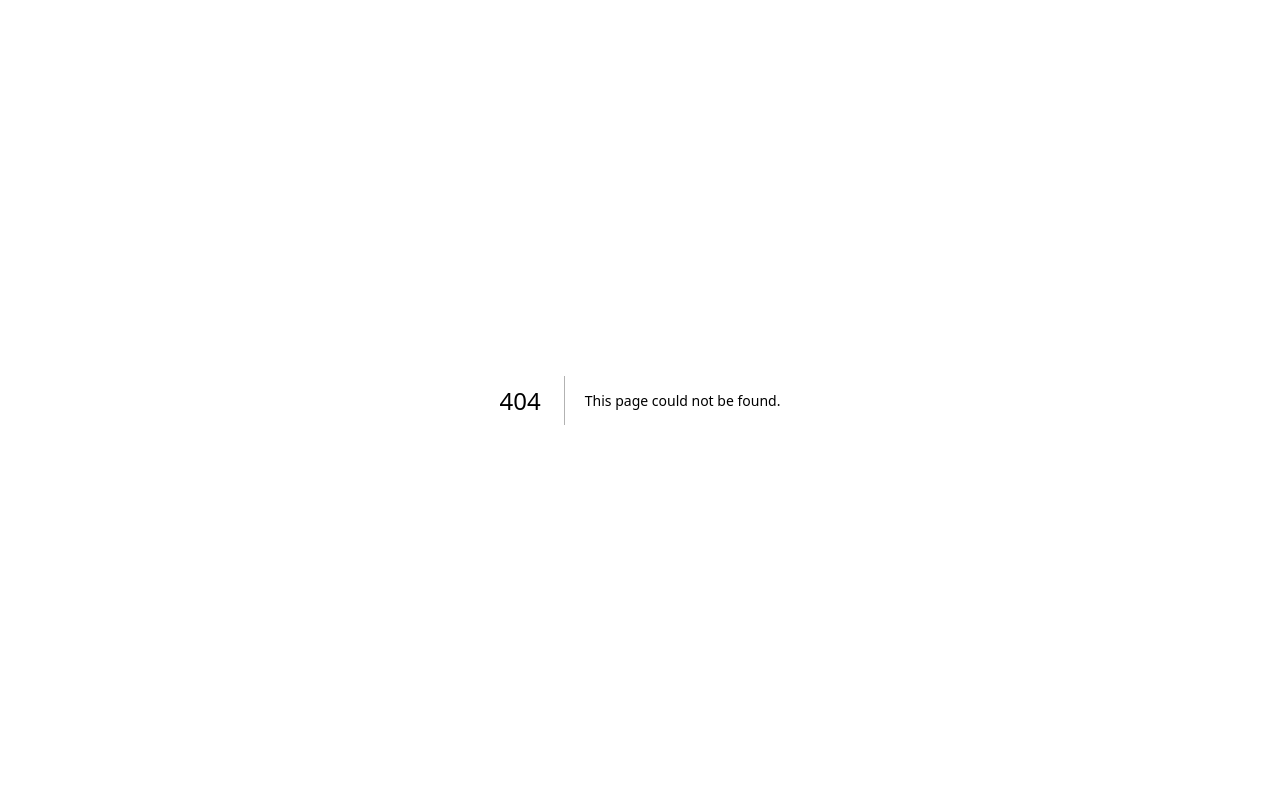
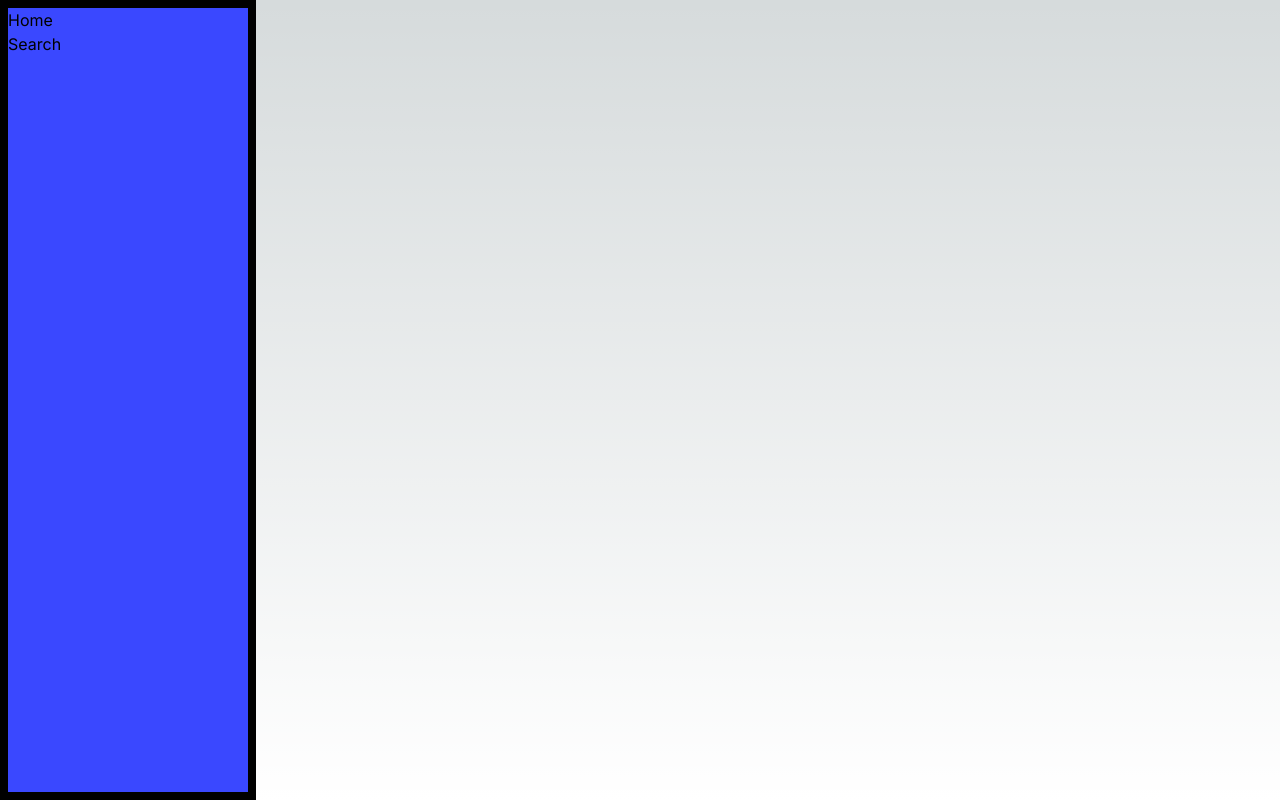
Before and after one commit to HassanGG/Bebop, a Next.js app in the folder bebop-next/: page /player in a window 1280 px wide. Before the commit this address had no page. Built offline with nearby package versions, Linux system fonts and the light colour scheme.

Commit message:
feat: Created resizeable sidebar for the music player
Music player will follow the route /player.
Title of the project also changed in base layout.

```diff
--- a/bebop-next/app/layout.tsx
+++ b/bebop-next/app/layout.tsx
@@ -4,8 +4,8 @@ import { Inter } from 'next/font/google'
 const inter = Inter({ subsets: ['latin'] })
 
 export const metadata = {
-  title: 'Create Next App',
-  description: 'Generated by create next app',
+  title: 'Bebop',
+  description: 'Music streaming site.',
 }
 
 export default function RootLayout({
--- /dev/null
+++ b/bebop-next/app/player/RightResizer.tsx
@@ -0,0 +1,69 @@
+'use client';
+import { useCallback, useRef, useState } from 'react';
+
+type RightResizerProps = {
+  parentDefaultWidth: number;
+  parentSetWidth: React.Dispatch<React.SetStateAction<number>>;
+};
+
+enum ResizerColors {
+  DEFAULT = 'black',
+  INTERACTING = 'white',
+}
+
+const RightResizer = ({ parentDefaultWidth, parentSetWidth }: RightResizerProps) => {
+  const isMouseDown = useRef(false);
+  const [borderColor, setBorderColor] = useState<string>(ResizerColors.DEFAULT);
+
+  const onMouseDownHandler = useCallback((event: React.MouseEvent<HTMLDivElement>) => {
+    isMouseDown.current = true;
+    setBorderColor(ResizerColors.INTERACTING);
+    window.addEventListener('mouseup', onMouseUpHandler, { once: true });
+    window.addEventListener('mousemove', onMouseMoveHandler);
+  }, []);
+
+  const onMouseMoveHandler = useCallback((event: MouseEvent) => {
+    const mousePos = event.clientX;
+    const windowMidPos = window.innerWidth / 2;
+    const minWidth = parentDefaultWidth / 3;
+    if (mousePos > windowMidPos) {
+      parentSetWidth(windowMidPos);
+    } else if (mousePos < minWidth) {
+      parentSetWidth(minWidth);
+    } else {
+      parentSetWidth(mousePos);
+    }
+  }, []);
+
+  const onMouseUpHandler = useCallback((event: MouseEvent) => {
+    isMouseDown.current = false;
+    setBorderColor(ResizerColors.DEFAULT);
+    window.removeEventListener('mousemove', onMouseMoveHandler);
+  }, []);
+
+  const onMouseEnterHandler = useCallback((event: React.MouseEvent<HTMLDivElement>) => {
+    setBorderColor(ResizerColors.INTERACTING);
+  }, []);
+
+  const onMouseLeaveHandler = useCallback((event: React.MouseEvent<HTMLDivElement>) => {
+    if (!isMouseDown.current) {
+      setBorderColor(ResizerColors.DEFAULT);
+    }
+  }, []);
+
+  return (
+    <div
+      className="h-[calc(100%-1rem)] w-[0.5rem] cursor-ew-resize float-right mt-2 box-border"
+      style={{
+        borderLeftColor: borderColor,
+        borderLeft: 1,
+        borderStyle: "solid",
+      }}
+      onMouseDown={onMouseDownHandler}
+      onMouseEnter={onMouseEnterHandler}
+      onMouseLeave={onMouseLeaveHandler}
+    ></div>
+  );
+};
+
+export { RightResizer };
--- /dev/null
+++ b/bebop-next/app/player/SideBar.tsx
@@ -0,0 +1,22 @@
+'use client';
+import { useState } from 'react';
+import { RightResizer } from './RightResizer';
+
+const REM_WIDTH = 16;
+const DEFAULT_WIDTH =
+  parseFloat(window.getComputedStyle(document.documentElement).fontSize) * REM_WIDTH;
+
+const SideBar = () => {
+  const [width, setWidth] = useState(DEFAULT_WIDTH);
+
+  return (
+    <nav className="bg-black h-[100%] left-0 fixed top-0" style={{ width: width }}>
+      <RightResizer parentDefaultWidth={DEFAULT_WIDTH} parentSetWidth={setWidth} />
+      <div className="bg-[#3A48FF] w-[100%] h-[100%] border-black border-[0.5rem] border-solid">
+        Home <br /> Search
+      </div>
+    </nav>
+  );
+};
+
+export { SideBar };
--- /dev/null
+++ b/bebop-next/app/player/layout.tsx
@@ -0,0 +1,12 @@
+import { SideBar } from './SideBar';
+
+const PlayerLayout = ({ children }: { children: React.ReactNode }) => {
+  return (
+    <div className="w-[100vw] h-[100vh]">
+      {children}
+      <SideBar />
+    </div>
+  );
+};
+
+export default PlayerLayout;
--- /dev/null
+++ b/bebop-next/app/player/page.tsx
@@ -0,0 +1,9 @@
+const PlayerPage = () => {
+  return (
+    <div>
+    </div>
+  )
+};
+
+
+export default PlayerPage;
```
